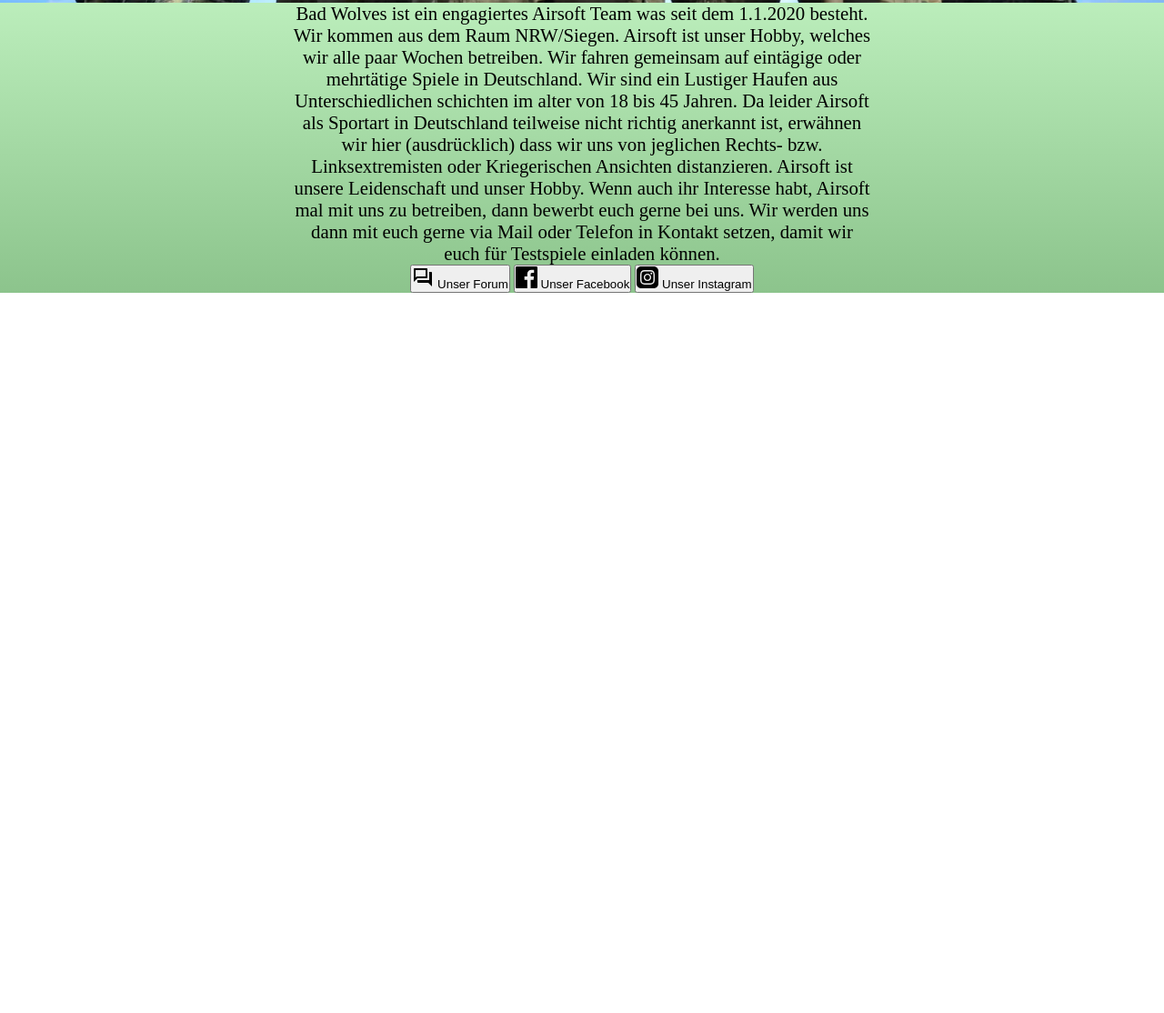
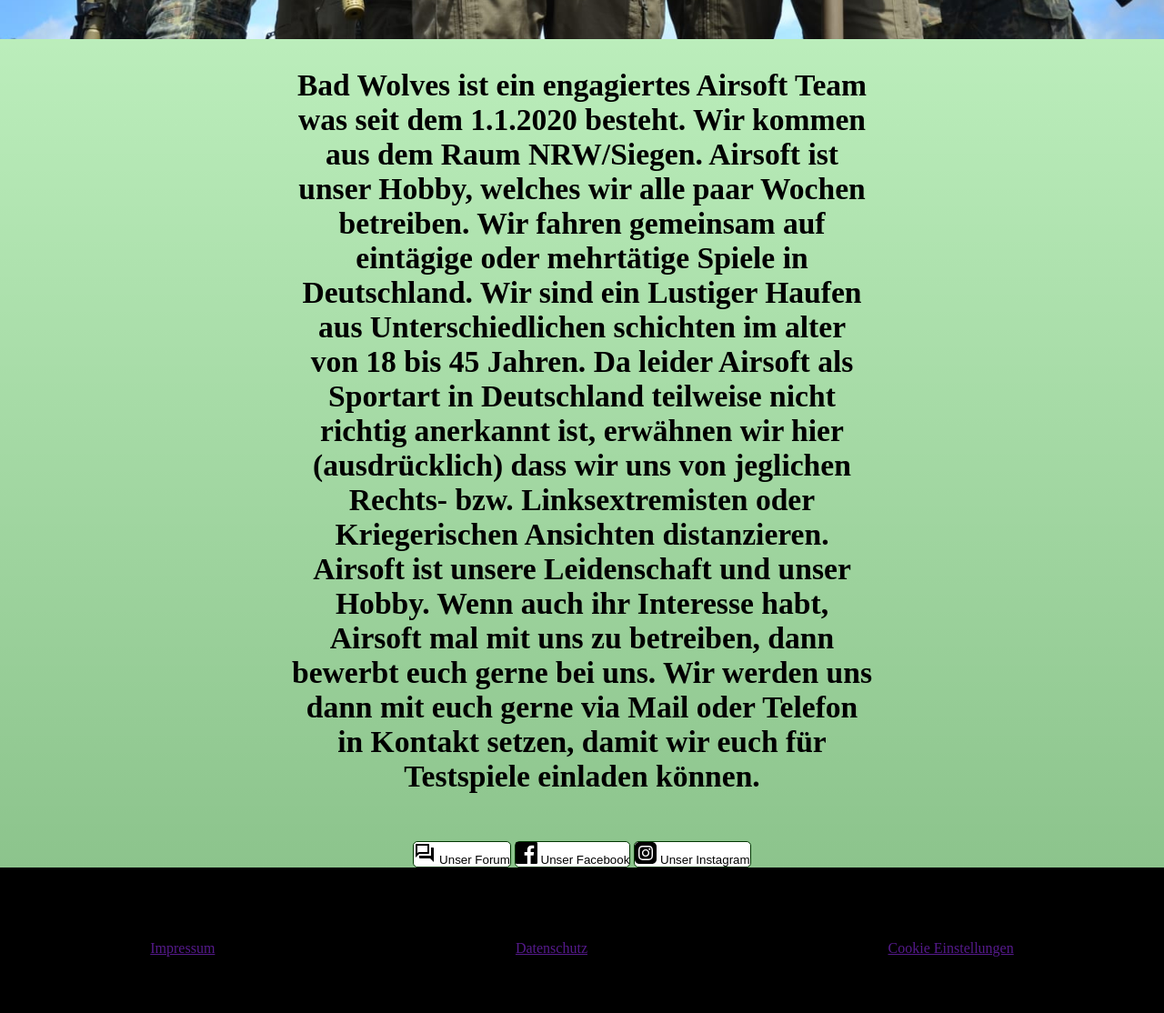
Before and after one commit to clemensrosenow/Airsoft-website, a plain HTML site: page index.html in a window 1280 px wide. Shown: the part 775-1889 px from the top of the page at 91% size. Before the commit the page ends 1097 px from the top, so only its background shows below. Drawn offline with Linux system fonts and the light colour scheme.

Commit message:
Add files via upload

```diff
--- a/index.html
+++ b/index.html
@@ -52,7 +52,7 @@
           </p>
         </div>
         <div class="buttons">
-          <button><img src="img/forum-icon.svg" alt="" /> Unser Forum</button>
+          <button><img src="img/forum-icon.svg" alt="Forum" /> Unser Forum</button>
           <button>
             <img src="img/facebook-icon.svg" alt="f" /> Unser Facebook
           </button>
@@ -61,6 +61,11 @@
           </button>
         </div>
       </main>
+      <footer>
+        <a href="">Impressum</a>
+        <a href="">Datenschutz</a>
+        <a href="">Cookie Einstellungen</a>
+      </footer>
     </div>
   </body>
 </html>
--- a/style.css
+++ b/style.css
@@ -1,6 +1,7 @@
 * {
   padding: 0;
   margin: 0;
+  scroll-behavior: smooth;
 }
 .wrapper {
   height: 100vh;
@@ -24,7 +25,7 @@ nav ul li a {
 .hero-image {
   background-image: url("/img/Homepage1.jpeg");
   background-color: #cccccc;
-  height: 95vh;
+  height: 100vh;
   background-position: center;
   background-repeat: no-repeat;
   background-size: cover;
@@ -42,8 +43,8 @@ nav ul li a {
   background-color: rgba(0, 0, 0, 0.74);
 }
 .hero-image .hero-text a img {
-  width: 4vw;
-  height: 4vw;
+  width: 3em;
+  height: 3em;
 }
 main {
   text-align: center;
@@ -56,5 +57,33 @@ main {
 .info-txt {
   margin: auto;
   width: 50vw;
-  font-size: 1.3rem;
+  padding: 2em;
 }
+.info-txt p {
+  font-size: 2.1rem;
+  font-weight: 700;
+}
+footer {
+  width: 100%;
+  height: 20vh;
+  background-color: black;
+  display: flex;
+  justify-content: space-around;
+}
+footer a {
+  margin-top: 10vh;
+}
+.buttons {
+  margin-top: 20px;
+}
+.buttons button {
+  background-color: white;
+  border: 1px solid rgb(0, 54, 0);
+  border-radius: 5px;
+}
+@media only screen and (max-width: 700px) {
+  .info-txt {
+    width: 90vw;
+    padding: 0;
+  }
+}
```
